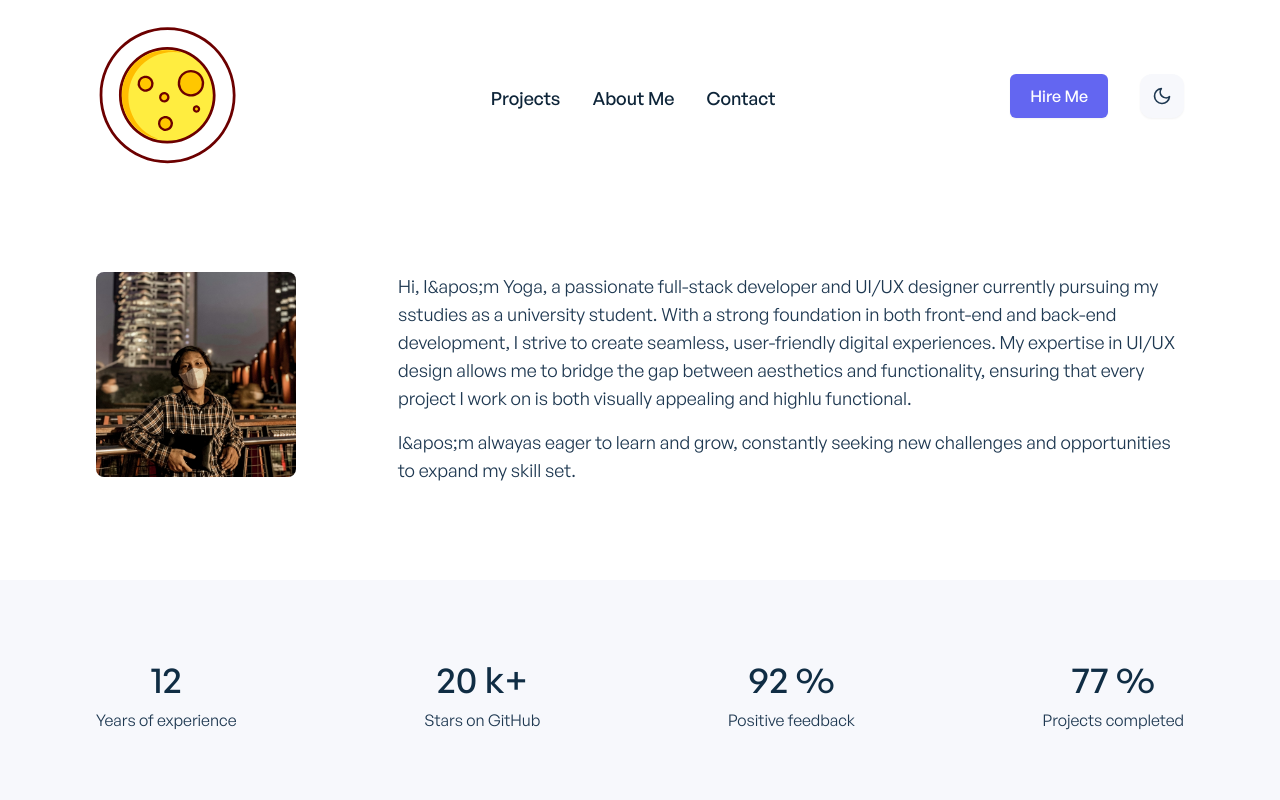
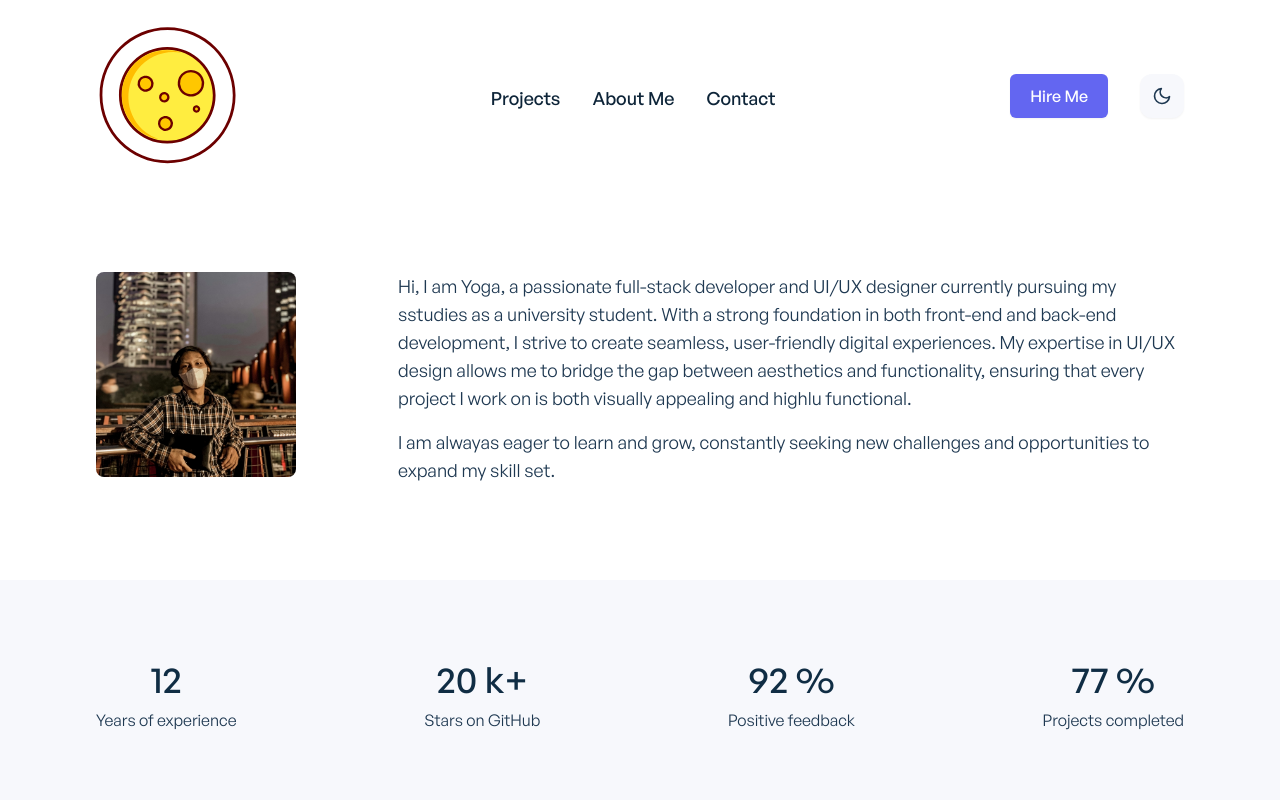
Before and after one commit to Agoooy/nextjs-tailwindcss-mini, a Next.js app: page /about in a window 1280 px wide. Shown: the top 800 px of the page. Built offline with nearby package versions, Linux system fonts and the light colour scheme.

Commit message:
data/aboutMeData.js

```diff
--- a/data/aboutMeData.js
+++ b/data/aboutMeData.js
@@ -3,10 +3,10 @@ import { v4 as uuidv4 } from 'uuid';
 export const aboutMeData = [
 	{
 		id: uuidv4(),
-		bio: 'Hi, I&apos;m Yoga, a passionate full-stack developer and UI/UX designer currently pursuing my sstudies as a university student. With a strong foundation in both front-end and back-end development, I strive to create seamless, user-friendly digital experiences. My expertise in UI/UX design allows me to bridge the gap between aesthetics and functionality, ensuring that every project I work on is both visually appealing and highlu functional.',
+		bio: 'Hi, I am Yoga, a passionate full-stack developer and UI/UX designer currently pursuing my sstudies as a university student. With a strong foundation in both front-end and back-end development, I strive to create seamless, user-friendly digital experiences. My expertise in UI/UX design allows me to bridge the gap between aesthetics and functionality, ensuring that every project I work on is both visually appealing and highlu functional.',
 	},
 	{
 		id: uuidv4(),
-		bio: 'I&apos;m alwayas eager to learn and grow, constantly seeking new challenges and opportunities to expand my skill set.',
+		bio: 'I am alwayas eager to learn and grow, constantly seeking new challenges and opportunities to expand my skill set.',
 	},
 ];
```
